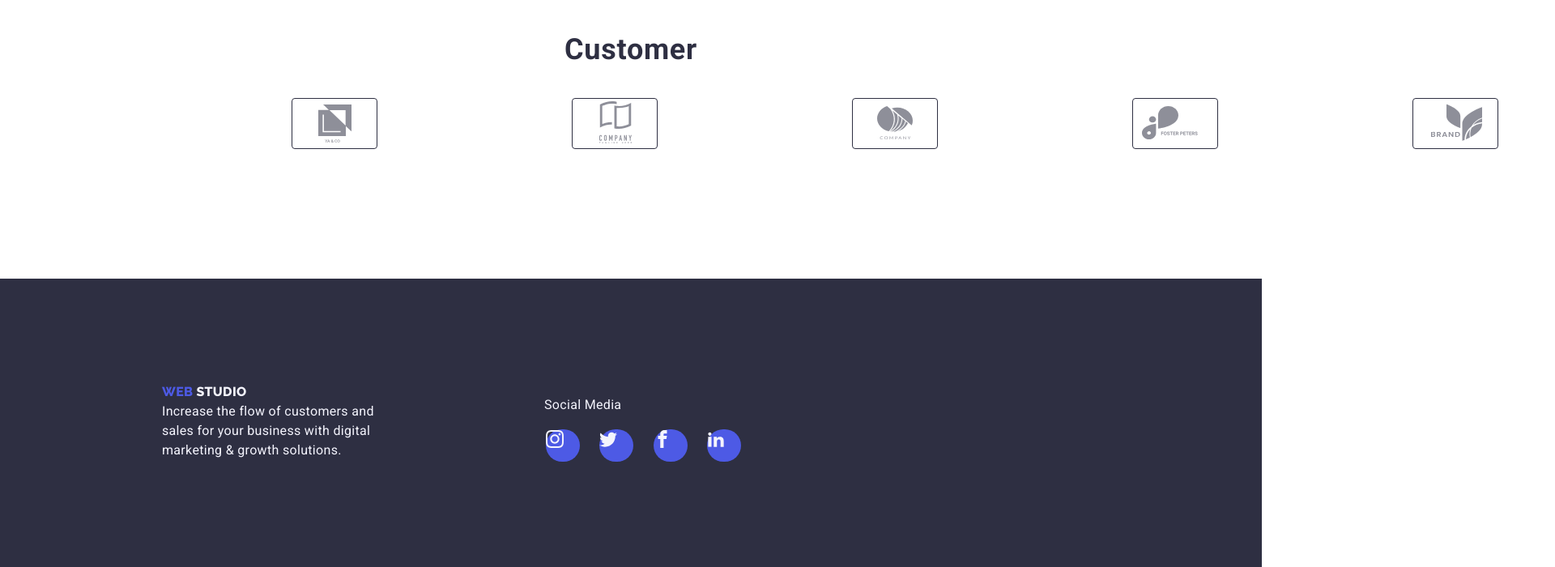
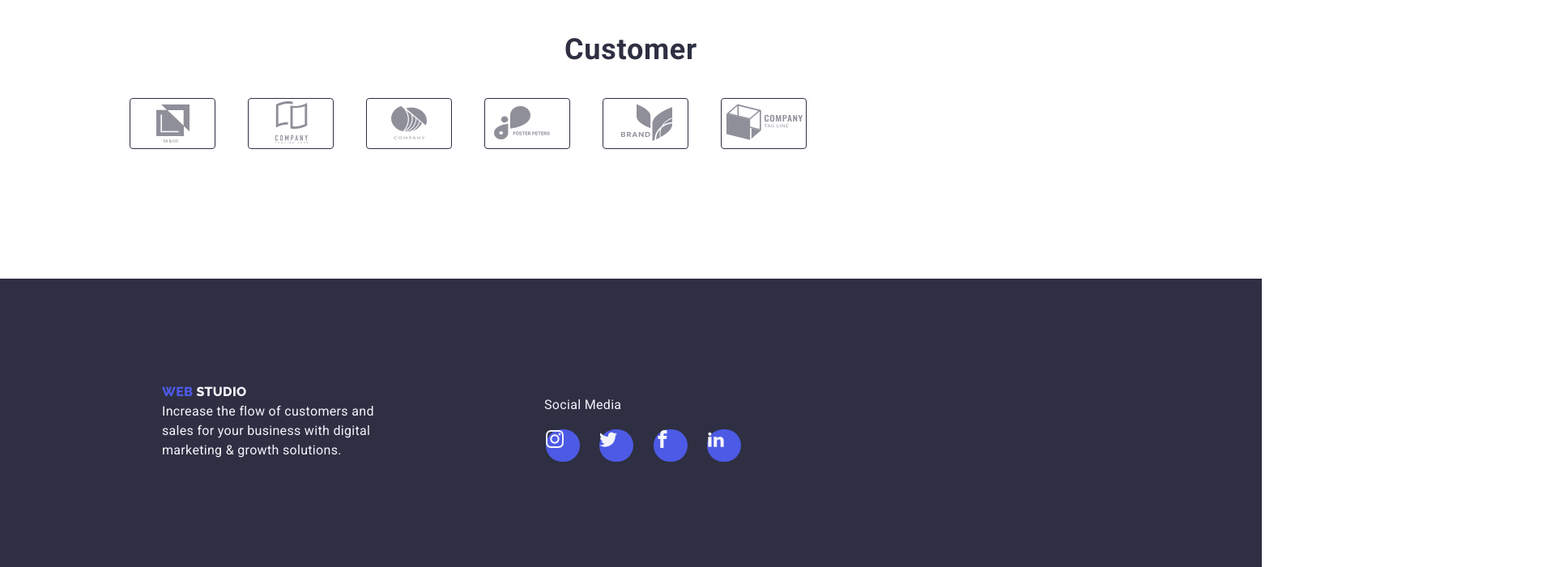
Before and after one commit to winjher/goit-markup-hw-04, a plain HTML site: page index.html in a window 1280 px wide. Shown: the part 2600-3300 px from the top of the page at 81% size, 1920 px wide, since content can reach past the window. Drawn offline with nearby package versions, Linux system fonts and the light colour scheme.

Commit message:
Update style.css

```diff
--- a/css/style.css
+++ b/css/style.css
@@ -498,13 +498,11 @@ svg {
  }
 
 .client-link-item{
-    margin-left: 200px;
-    margin-right: auto;
     border-radius: 4px;
     border: 1px solid var(--color-navyblue);
  }
 
  .client-link-item:hover{
     border: 1px solid var(--color-ocean);
-
+    cursor: pointer;
  }
```
